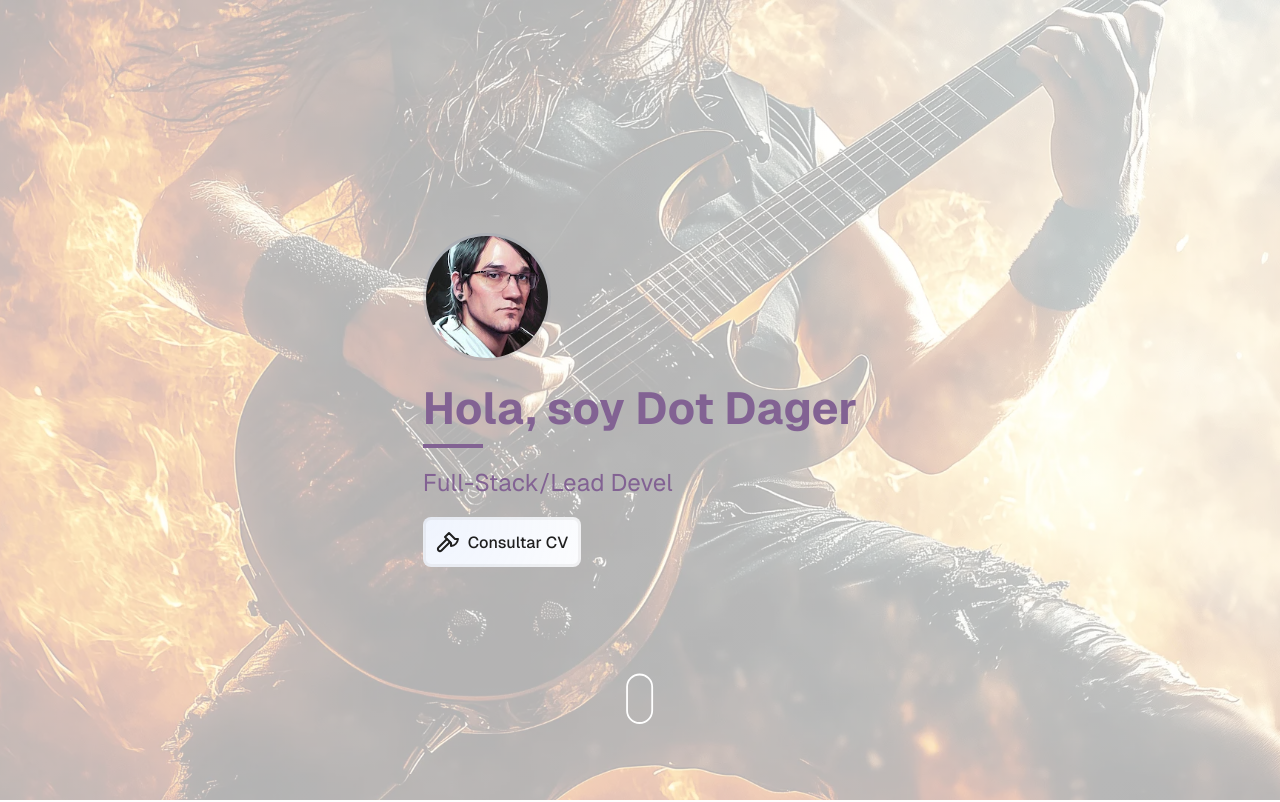
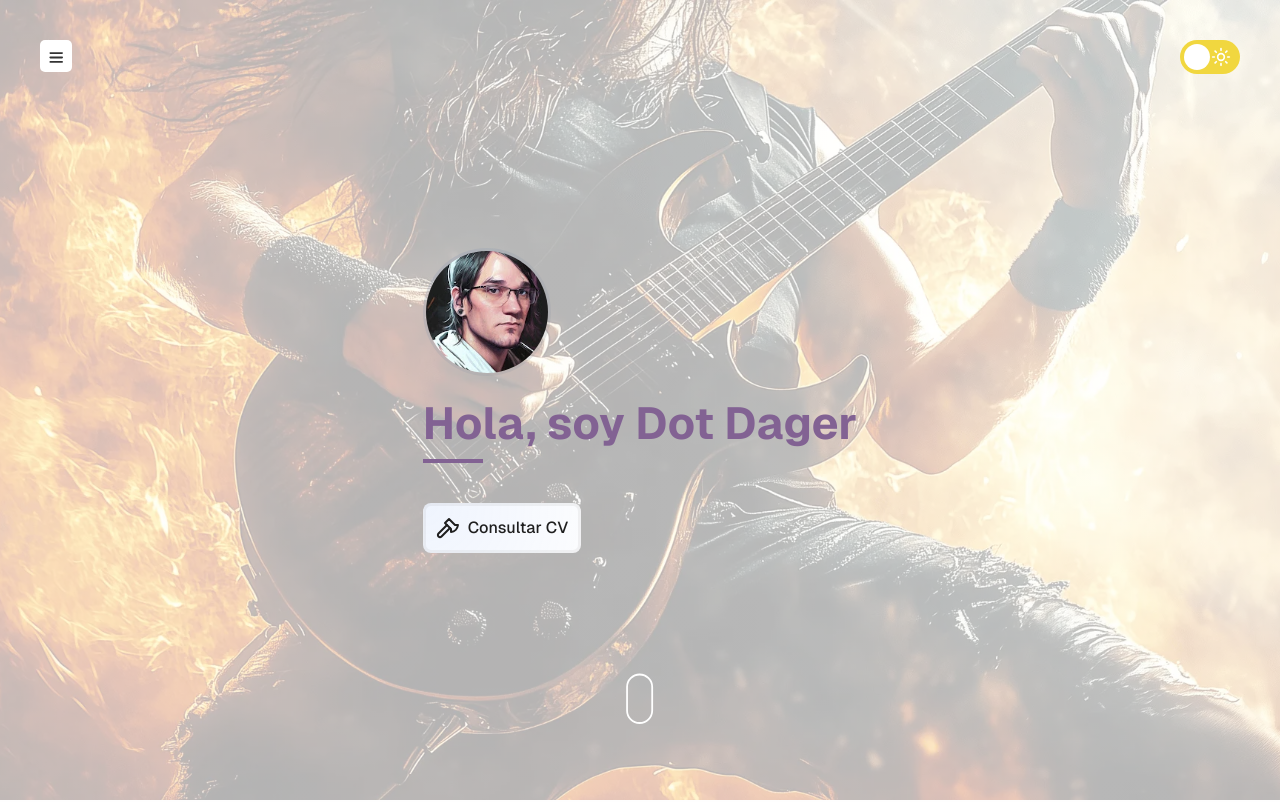
Before and after one commit to gartnerleandro/dotdager, a Next.js app: page / in a window 1280 px wide. Shown: the top 802 px of the page. Built offline with nearby package versions, Linux system fonts and the light colour scheme.

Commit message:
test: deploy without Typewriter

```diff
--- a/src/app/page.tsx
+++ b/src/app/page.tsx
@@ -1,11 +1,13 @@
 import { Axe, Linkedin, Youtube, Github, TreePalm, Instagram } from 'lucide-react';
 
-import Typewriter from '@/app/_components/Typewriter/Typewriter';
+
 import ScrollAnimation from '@/app/_components/ScrollAnimation/ScrollAnimation';
 import ProjectCard from '@/app/_components/ProjectCard/ProjectCard';
 import Timeline from '@/app/_components/Timeline/Timeline';
+import ThemeSwitcher from '@/app/_components/ThemeSwitcher/ThemeSwitcher';
 import Quotes from '@/app/_components/Quotes/Quotes';
 import ContactForm from '@/app/_components/ContactForm/ContactForm';
+import Navbar from '@/app/_components/Navbar/Navbar';
 
 import "./page.css";
 
@@ -13,6 +15,8 @@ export default function Home() {
   return (
     <div className="page">
       <main className="main">
+        <ThemeSwitcher />
+        <Navbar />
         <section className="hero">
           <div className="presentation">
             <div className="profile-wrapper" data-glow>
@@ -20,11 +24,7 @@ export default function Home() {
             </div>
 
             <h2>Hola, soy Dot Dager</h2>
-            <Typewriter
-              strings={["Full-Stack/Lead Developer.", "Creador de contenido.", "Amante de la filosofía.", "Guitarrista.", "Catador de pepinos.", "Campeón del lumberjack."]}
-              autoStart={true}
-              loop={true}
-            />
+
             <a data-glow title="lumberjack" href="https://www.tbot.xyz/lumber/" target="_blank" className="fake-cv">
               <Axe />
               Consultar CV
```
